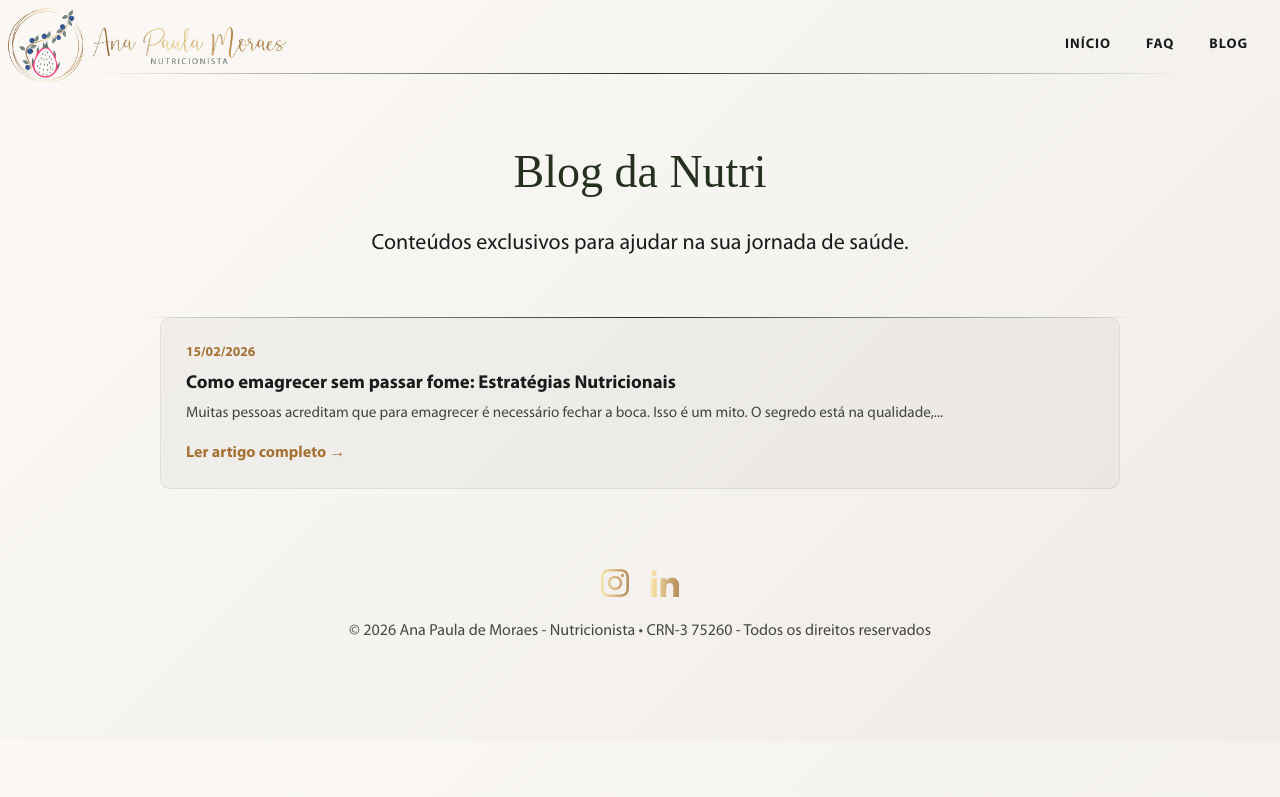
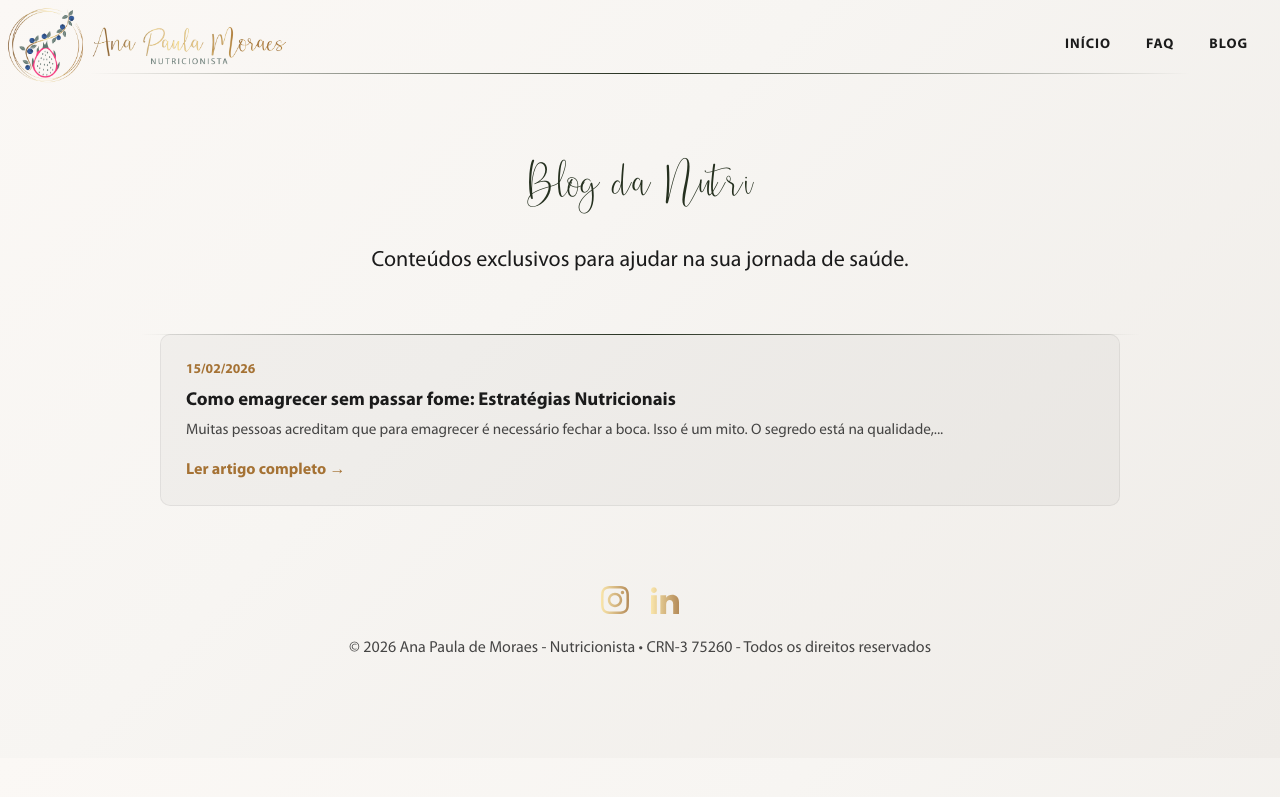
Before and after one commit to lucascastilho-dev/nutrianapaulamoraes, a Jekyll site: the page built from blog/index.html, in a window 1280 px wide. Shown: the top 797 px of the page. Built offline with Jekyll 4.4.1, drawn with Linux system fonts in a browser that asks for light colours; some web fonts are replaced; the list of posts is cut into pages by our own code.

Commit message:
woff fonts

```diff
--- a/_includes/critical-css.html
+++ b/_includes/critical-css.html
@@ -18,7 +18,7 @@
 }
 @font-face {
   font-family: 'Belly Betty';
-  src: url('../assets/fonts/Belly_Betty.ttf') format('truetype');
+  src: url('../assets/fonts/Belly_Betty.woff') format('woff');
   font-weight: normal;
   font-style: normal;
   font-display: swap;
--- a/_includes/head.html
+++ b/_includes/head.html
@@ -12,7 +12,9 @@
   <link rel="preload" as="image" href="{{ '/assets/img/perfil.webp' | relative_url }}">
   {% endif %}
 
-
+  <link rel="preload" href="../assets/fonts/Belly_Betty.ttf" as="font" type="font/ttf" crossorigin>
+  <link rel="preload" href="../assets/fonts/myriad-pro-webfont/MYRIADPRO-BOLD.woff" as="font" type="font/woff" crossorigin>
+  <link rel="preload" href="../assets/fonts/myriad-pro-webfont/MYRIADPRO-REGULAR.woff" as="font" type="font/woff" crossorigin>
   <link rel="preload" href="{{ '/assets/css/base.css' | relative_url }}" as="style">
   <link rel="stylesheet" href="{{ '/assets/css/base.css' | relative_url }}">
   <noscript><link rel="stylesheet" href="{{ '/assets/css/base.css' | relative_url }}"></noscript>
--- a/assets/css/base.css
+++ b/assets/css/base.css
@@ -17,7 +17,7 @@
 }
 @font-face {
   font-family: 'Belly Betty';
-  src: url('../fonts/Belly_Betty.ttf') format('truetype');
+  src: url('../fonts/Belly_Betty.woff') format('woff');
   font-weight: normal;
   font-style: normal;
   font-display: swap;
@@ -1494,7 +1494,7 @@ html.samsung-forced-dark body .btn-agendar {
 }
 @font-face {
   font-family: 'Belly Betty';
-  src: url('../fonts/Belly_Betty.ttf') format('truetype');
+  src: url('../fonts/Belly_Betty.woff') format('woff');
   font-weight: normal; font-style: normal; font-display: swap;
 }
 
```
Also changed, not shown: assets/fonts/Belly_Betty.woff (added).
